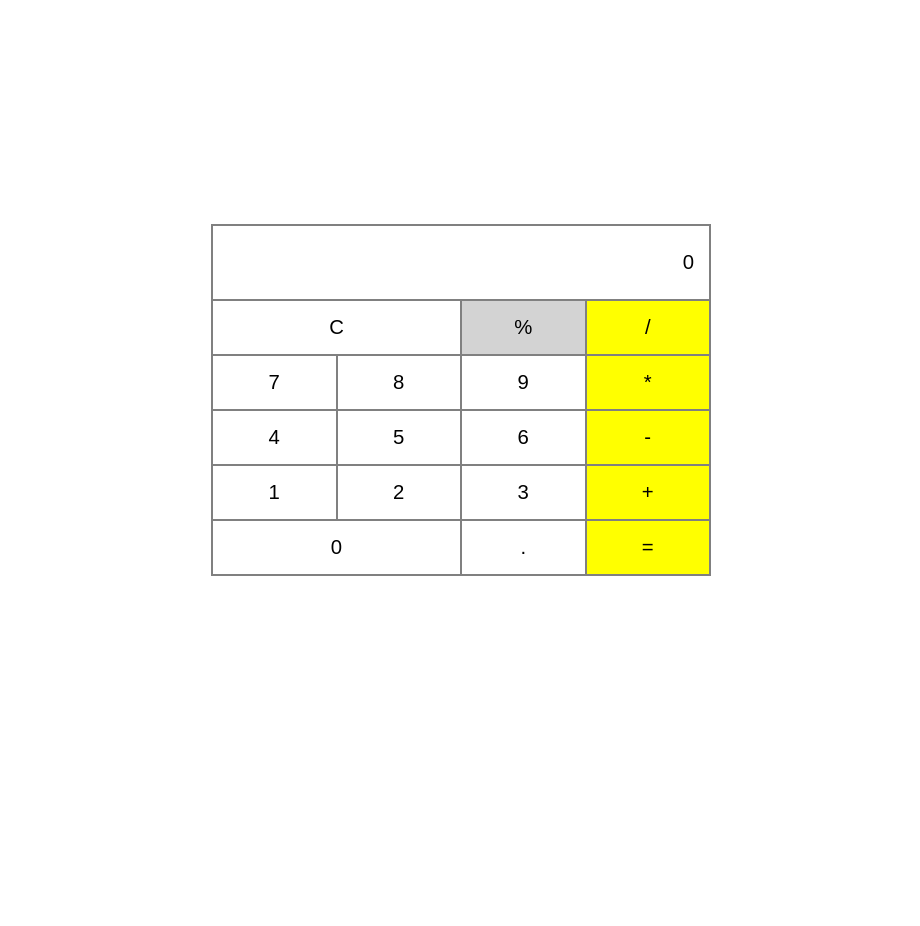
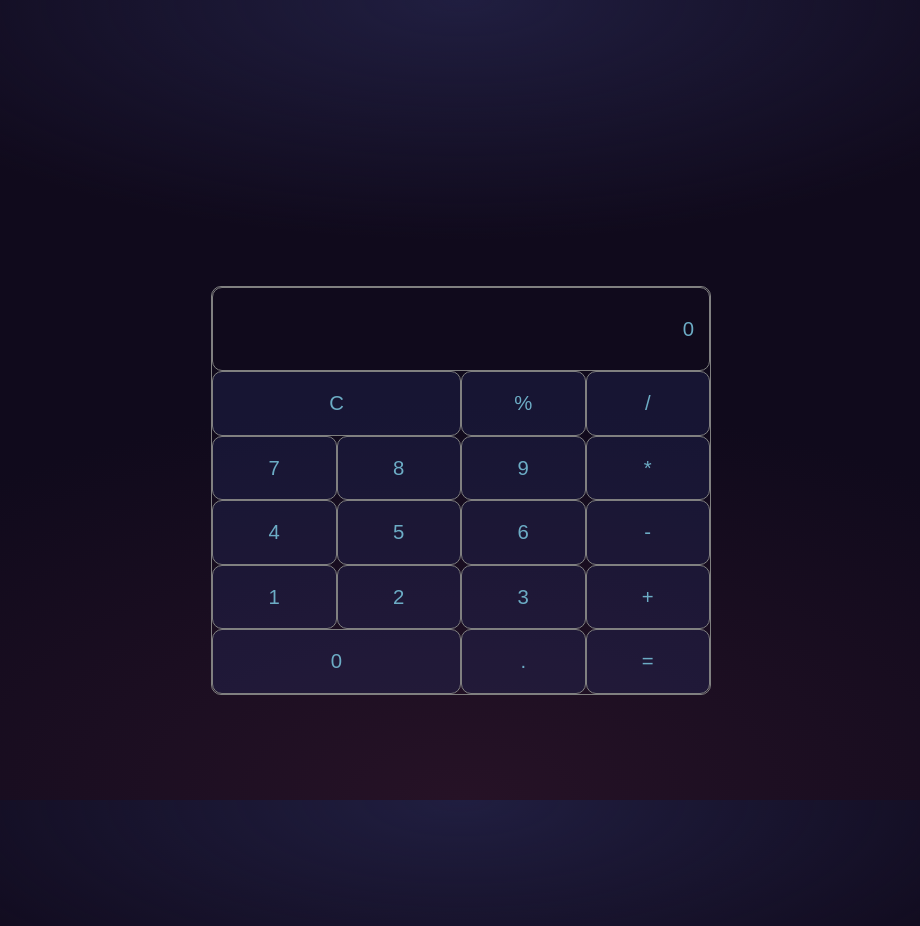
Before and after one commit to camilorendon/calculadora, a plain HTML site: page index.html in a window 1280 px wide. Shown: the whole page, without its empty margins (179-1099 px from the left). Before the commit the page ends 800 px from the top, so only its background shows below. Drawn offline with Linux system fonts and the light colour scheme; a web font is replaced by a local one.

Commit message:
update and finalized

```diff
--- a/css/index.css
+++ b/css/index.css
@@ -7,10 +7,28 @@
 }
 
 html{
+    background: #100a1c;
+    background-image:
+    radial-gradient(50% 30% ellipse at center top, #201e40 0%, rgba(0,0,0,0) 100%),
+    radial-gradient(60% 50% ellipse at center bottom, #261226 0%, #100a1c 100%);
+    background-attachment: fixed;
+    color: #6cacc5;
     font-family: 'Georama', sans-serif;
     font-size: 63.5%;
 }
-
+body{
+    color: #6cacc5;
+    font: 300 18px/1.6 "Source Sans Pro",sans-serif;
+    margin: 0;
+    padding: 5em 0 2em;
+    text-align: center;
+}
+.title {
+    position: absolute;
+    width: 500px;
+    height: 500px;
+    text-align: center;
+  }
 .container{
     display: flex;
     justify-content: center;
@@ -24,7 +42,8 @@ html{
     flex-direction: column;
     width: 500px;
     font-size: 2rem;
-    border: 1px solid gray;
+    border:1px solid gray;
+    border-radius: 10px;
 }
 
 .calculator-display{
@@ -32,6 +51,7 @@ html{
     width: 100%;
     text-align: right;
     border: 1px solid gray;
+    border-radius: 10px;
     overflow-x: auto;
 
 
@@ -52,22 +72,18 @@ html{
     padding: 15px 0;
     text-align: center;
     cursor: pointer;
-    background-color: white;
+    background: rgba(42,50,113, .28);
+    color: #6cacc5;
     border: 1px solid gray;
+    border-radius: 10px;
 }
 .keypad-button:hover{
     filter: brightness(80%);
     transition: filter .25s;
 }
 
-.keypad-button.yellow{
-    background-color: yellow;
-}
+
 
 .keypad-button.large{
     width: 50%;
 }
-
-.keypad-button.dark{
-    background-color: lightgray;
-}
--- a/index.html
+++ b/index.html
@@ -15,22 +15,22 @@
                 <div class="keypad-numbers">
                     <div class="keypad-button large">C</div>
                     <div class="keypad-button dark">%</div>
-                    <div class="keypad-button yellow">/</div>
+                    <div class="keypad-button">/</div>
                     <div class="keypad-button">7</div>
                     <div class="keypad-button">8</div>
                     <div class="keypad-button">9</div>
-                    <div class="keypad-button yellow">*</div>
+                    <div class="keypad-button">*</div>
                     <div class="keypad-button">4</div>
                     <div class="keypad-button">5</div>
                     <div class="keypad-button">6</div>
-                    <div class="keypad-button yellow">-</div>
+                    <div class="keypad-button">-</div>
                     <div class="keypad-button">1</div>
                     <div class="keypad-button">2</div>
                     <div class="keypad-button">3</div>
-                    <div class="keypad-button yellow">+</div>
+                    <div class="keypad-button">+</div>
                     <div class="keypad-button large">0</div>
                     <div class="keypad-button">.</div>
-                    <div class="keypad-button yellow">=</div>
+                    <div class="keypad-button">=</div>
                 </div>
             </div>
         </div>
```
